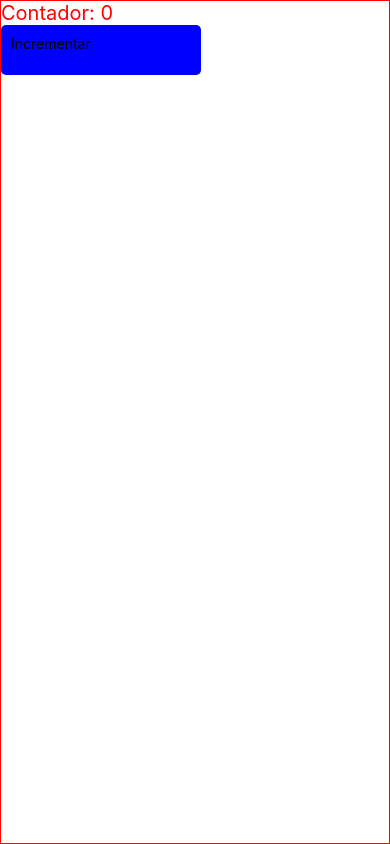
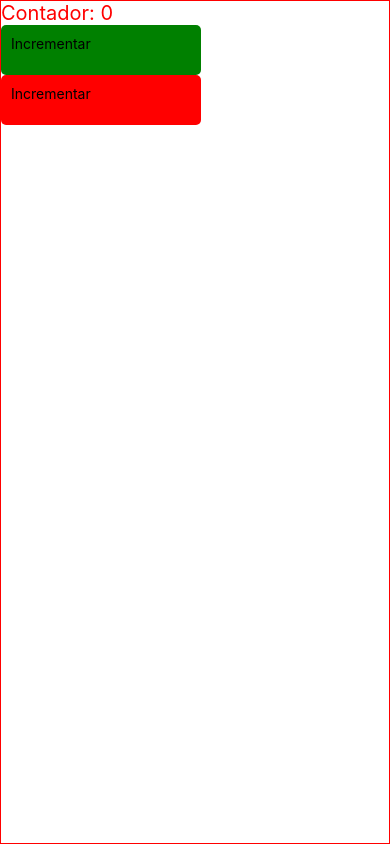
Before and after one commit to vagnersilvaifsul/pdm_aulas, a React Native app: screen / in a window 390 px wide. Built offline with nearby package versions, Linux system fonts and the light colour scheme.

Commit message:
refact: semana3 extrutura do projeto

```diff
--- a/App.jsx
+++ b/App.jsx
@@ -9,22 +9,8 @@
   Como useState é um export nomeado, precisamos das chaves.
 */
 import React, {useState} from 'react';
-import {StyleSheet, Text, TouchableHighlight, View} from 'react-native';
-
-// Criando meus próprios componentes
-function MeuBotao(props) {
-  //as props são os atributos passados para o componente
-  //as props só transitam de pai para filho (de cima para baixo no VDOM)
-  console.log(props.cor);
-
-  return (
-    <TouchableHighlight
-      onPress={props.aoClicar}
-      style={{...styles.botao, backgroundColor: props.cor}}>
-      <Text>Incrementar</Text>
-    </TouchableHighlight>
-  );
-}
+import {StyleSheet, Text, View} from 'react-native';
+import MeuBotao from './src/componentes/MeuBotao';
 
 // Componente principal (O App é quem inicializa o aplicativo)
 export default function App() {
@@ -47,7 +33,8 @@ export default function App() {
     <View style={styles.container}>
       <Text style={styles.texto}>Contador: {cont}</Text>
       {/* As props são livres, e podemos utilizar qualquer nome para elas. */}
-      <MeuBotao cor="blue" aoClicar={() => setCont(cont + 1)} />
+      <MeuBotao cor="green" aoClicar={() => setCont(cont + 1)} />
+      <MeuBotao cor="red" aoClicar={() => setCont(cont - 1)} />
     </View>
   );
 }
@@ -63,11 +50,4 @@ const styles = StyleSheet.create({
     color: 'red',
     fontSize: 20,
   },
-  botao: {
-    width: 200,
-    height: 50,
-    backgroundColor: 'red',
-    padding: 10,
-    borderRadius: 5,
-  },
 });
--- a/package.json
+++ b/package.json
@@ -6,6 +6,7 @@
     "android": "react-native run-android",
     "ios": "react-native run-ios",
     "lint": "eslint .",
+    "format": "prettier --config .prettierrc.js ./src --write",
     "start": "react-native start",
     "test": "jest"
   },
--- /dev/null
+++ b/src/componentes/MeuBotao.jsx
@@ -0,0 +1,28 @@
+import React from 'react';
+import {StyleSheet, Text, TouchableHighlight} from 'react-native';
+
+// Criando meus próprios componentes
+export default function MeuBotao(props) {
+  //as props são os atributos passados para o componente
+  //as props só transitam de pai para filho (de cima para baixo no VDOM)
+  console.log(props.cor);
+
+  return (
+    <TouchableHighlight
+      onPress={props.aoClicar}
+      style={{...styles.botao, backgroundColor: props.cor}}>
+      <Text>Incrementar</Text>
+    </TouchableHighlight>
+  );
+}
+
+// Estilização com react-native core-components
+const styles = StyleSheet.create({
+  botao: {
+    width: 200,
+    height: 50,
+    backgroundColor: 'red',
+    padding: 10,
+    borderRadius: 5,
+  },
+});
```
Also changed, not shown: src/telas/Home.jsx (added, +10 -0 lines), src/telas/SignIn.jsx (added, +10 -0 lines), .prettierrc.js, 3 other files (tests, documents, lock files or other folders).
